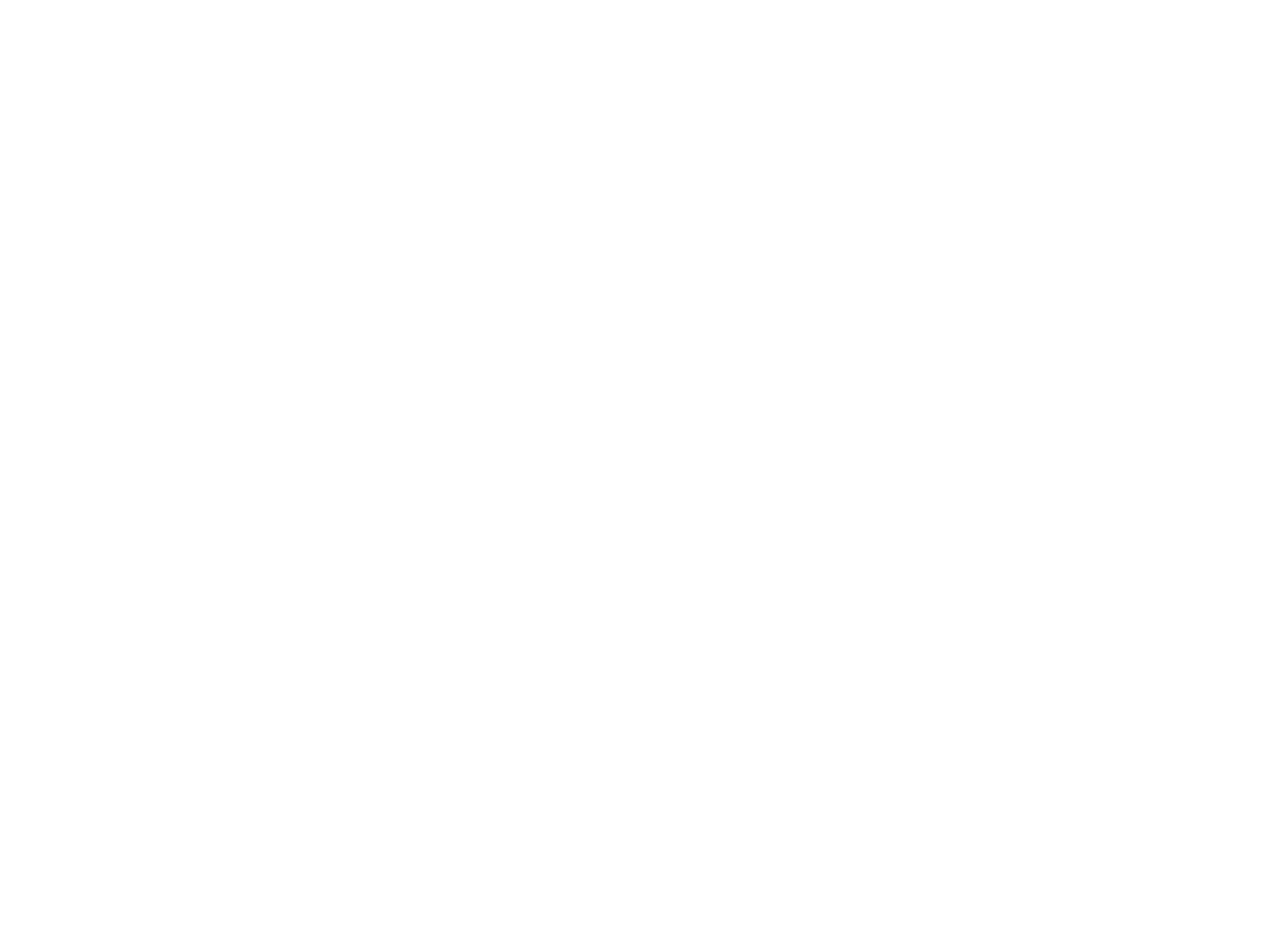
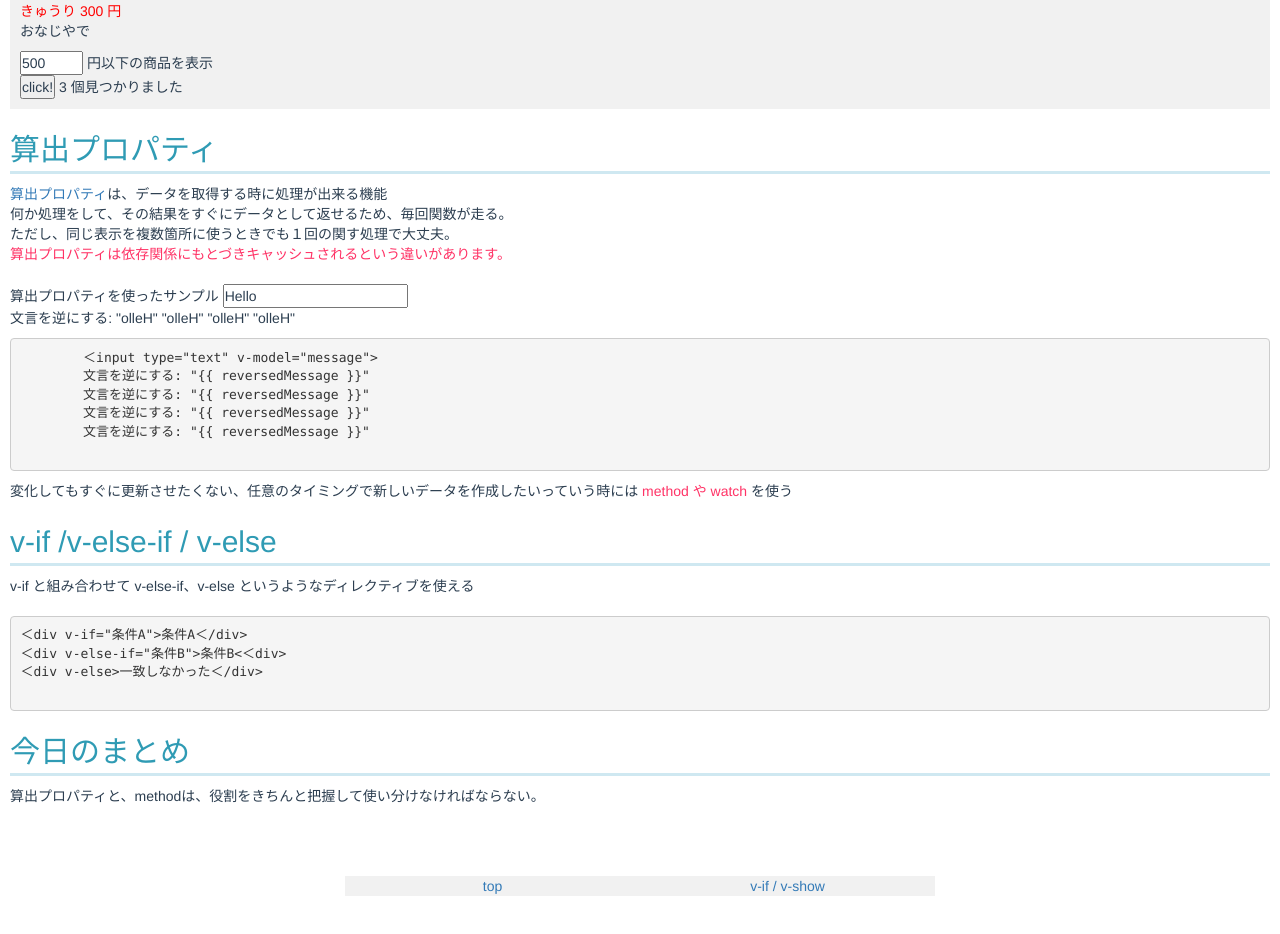
Before and after one commit to masashi49/vue-js, a Vue app in the folder my-project/: page /#/vuesan in a window 1280 px wide. Shown: the part 428-1362 px from the top of the page. Before the commit the page ends 800 px from the top, so only its background shows below. Built offline with nearby package versions, Linux system fonts and the light colour scheme.

Commit message:
no message

```diff
--- a/my-project/index.html
+++ b/my-project/index.html
@@ -3,6 +3,8 @@
   <head>
     <meta charset="utf-8">
     <title>my-project</title>
+    <link rel="stylesheet" href="https://maxcdn.bootstrapcdn.com/bootstrap/3.3.7/css/bootstrap.min.css">
+
   </head>
   <body>
     <div id="app"></div>
--- a/my-project/src/App.vue
+++ b/my-project/src/App.vue
@@ -2,6 +2,17 @@
   <div id="app">
 
     <router-view></router-view>
+
+    <div class="link-benkyo">
+      <ul class="table-list">
+        <li>
+          <a href="/">top</a>
+        </li>
+        <li>
+          <a href="http://localhost:8080/#/vuesan">v-if / v-show</a>
+        </li>
+      </ul>
+    </div>
   </div>
 </template>
 
@@ -24,8 +35,11 @@ export default {
     padding:0;
     box-sizing: border-box;
   }
+  li{
+    list-style: none;
+  }
   .header{
-    background: #ccc;
+    background: #cccc;
     padding:10px;
   }
   .dec{
@@ -43,4 +57,25 @@ export default {
     background: #f1f1f1;
     padding:10px;
   }
+  .note{
+    color: #ff3366;
+  }
+
+
+  .link-benkyo{
+    width:50%;
+    margin:0 auto;
+    padding:20px;
+  }
+  .table-list{
+    table-layout: fixed;
+    display: table;
+    width:100%;
+    margin:30px 0;
+    background: #f1f1f1;
+  }
+  .table-list li{
+    display: table-cell;
+    text-align: center;
+  }
 </style>
--- a/my-project/src/components/Hello.vue
+++ b/my-project/src/components/Hello.vue
@@ -1,80 +1,17 @@
 <template>
   <div>
-    <div class="header"><h1>{{ msg }}</h1>
-      <p>v-if / v-show / 算出プロパティを使って条件によって要素や属性などの内容を切り替えます。</p>
-    </div>
-
-    <div class="page-data">
-      <h2 class="page-title">v-show と v-if</h2>
-      <p class="dec">v-show は display:none を付けて表示上でのみ見えなくしているのに対して v-if は DOM レベルで削除します</p>
-    </div>
-
-    <div class="content">
-      <ul>
-        <!-- val.price が入力された price よりも小さければ表示 -->
-        <li v-for="val in list" v-show="val.price <= price">
-          <span :class="{active: val.price < price}">{{ val.name }} {{ val.price }} 円</span>
-        </li>
-
-        <li v-if="this.price < inputprice">val.price <<<<< price</li>
-        <li v-else-if="this.price > inputprice">val.price >>>> price</li>
-        <li v-else-if="this.price == inputprice">おなじやで</li>
-
-
-      </ul>
-      <input v-model="inputprice" size="5"> 円以下の商品を表示
-
-      <br>
-      <button @click="price = inputprice">click!</button>
-      {{ matchList.length }} 個見つかりました
-    </div>
+    {{ msg }}<br>
+    Vue.jsについて学んでいきます。
   </div>
 </template>
 
 <script>
   export default {
-    name: 'hello',
+    name: 'hellow',
     data () {
       return {
-        msg: `Vue.js で条件分岐 and 算出プロパティ`,
-        price: 500,
-        inputprice: 500,
-        list: [{
-          'name': 'とまと',
-          'price': 100
-        }, {
-          'name': 'れたす',
-          'price': 200
-        }, {
-          'name': 'きゅうり',
-          'price': 300
-        }],
-
-      }
-    },
-    methods:{
-      test1:function () {
-        this.price = this.inputprice
-      }
-    },
-    computed: {
-      matchList: function() {
-        console.log('matchList'); // テストなので実行した時にログを残してみる
-        var self = this;
-        // フィルターを使って price より小さいものだけの配列を作って返す
-        return this.list.filter(function(val) {
-          if (val.price <= self.price) {
-            return true;
-          }
-        });
+        msg: `Hello vue js`,
       }
     }
   }
 </script>
-
-
-<style >
-  .active{
-    color: #ff0000;
-  }
-</style>
--- /dev/null
+++ b/my-project/src/components/vue-san.vue
@@ -0,0 +1,151 @@
+<template>
+  <div>
+    <div class="header"><h1>{{ msg }}</h1>
+      <p>v-if / v-show / 算出プロパティを使って条件によって要素や属性などの内容を切り替えます。<br>
+        参考：<a href="http://chibinowa.net/note/vuejs/vue-3.html">vue-3.html</a>
+      </p>
+    </div>
+
+    <div class="page-data">
+      <h2 class="page-title">v-show と v-if</h2>
+      <p class="dec">v-show は display:none を付けて表示上でのみ見えなくしているのに対して v-if は DOM レベルで削除します</p>
+    </div>
+
+
+    <div class="page-data">
+      <h2 class="page-title">v-showの書き方</h2>
+      <p class="dec">
+      <pre v-pre>＜li v-for="val in list" <span class="note">v-show="条件式"</span>>条件を満たしたら表示されるもの＜/li></pre>
+      </p>
+    </div>
+
+
+    <div class="content">
+      <ul>
+        <!-- val.price が入力された price よりも小さければ表示 -->
+        <li v-for="val in list" v-show="val.price <= price">
+          <span :class="{active: val.price < price}">{{ val.name }} {{ val.price }} 円</span>
+        </li>
+
+        <li v-if="this.price < inputprice">val.price <<<<< price</li>
+        <li v-else-if="this.price > inputprice">val.price >>>> price</li>
+        <li v-else-if="this.price == inputprice">おなじやで</li>
+
+
+      </ul>
+      <input v-model="inputprice" size="5"> 円以下の商品を表示
+
+      <br>
+      <button @click="price = inputprice">click!</button>
+      {{ matchList.length }} 個見つかりました
+    </div>
+
+
+
+    <div class="page-data">
+      <h2 class="page-title">算出プロパティ</h2>
+      <p class="dec"><a href="https://jp.vuejs.org/v2/guide/computed.html">算出プロパティ</a>は、データを取得する時に処理が出来る機能 <br>
+      何か処理をして、その結果をすぐにデータとして返せるため、毎回関数が走る。<br>
+      ただし、同じ表示を複数箇所に使うときでも１回の関す処理で大丈夫。<br>
+      <span class="note">算出プロパティは依存関係にもとづきキャッシュされるという違いがあります。
+      </span></p>
+    </div>
+
+    <div>
+      算出プロパティを使ったサンプル
+      <input type="text" v-model="message">
+      <p>文言を逆にする: "{{ reversedMessage }}" "{{ reversedMessage }}" "{{ reversedMessage }}" "{{ reversedMessage }}"</p>
+      <pre v-pre="">
+        ＜input type="text" v-model="message">
+        文言を逆にする: "{{ reversedMessage }}"
+        文言を逆にする: "{{ reversedMessage }}"
+        文言を逆にする: "{{ reversedMessage }}"
+        文言を逆にする: "{{ reversedMessage }}"
+      </pre>
+    </div>
+
+    <div class="page-data">
+      <div class="dec">変化してもすぐに更新させたくない、任意のタイミングで新しいデータを作成したいっていう時には <span class="note">method や watch</span> を使う</div>
+    </div>
+
+
+    <div class="page-data">
+      <h2 class="page-title">v-if /v-else-if / v-else</h2>
+      <div class="dec">v-if と組み合わせて v-else-if、v-else というようなディレクティブを使える</div>
+    </div>
+
+    <pre v-pre>
+＜div v-if="条件A">条件A＜/div>
+＜div v-else-if="条件B">条件B<＜div>
+＜div v-else>一致しなかった＜/div>
+    </pre>
+
+
+
+
+    <div class="page-data">
+      <h2 class="page-title">今日のまとめ</h2>
+      <div class="dec">算出プロパティと、methodは、役割をきちんと把握して使い分けなければならない。</div>
+    </div>
+
+
+
+
+
+
+  </div>
+</template>
+
+<script>
+  export default {
+    name: 'vue-3',
+    data () {
+      return {
+        msg: `Vue.js で条件分岐 and 算出プロパティ`,
+        price: 500,
+        inputprice: 500,
+        list: [{
+          'name': 'とまと',
+          'price': 100
+        }, {
+          'name': 'れたす',
+          'price': 200
+        }, {
+          'name': 'きゅうり',
+          'price': 300
+        }],
+        message: 'Hello'
+      }
+    },
+    methods:{
+      test1:function () {
+        this.price = this.inputprice
+      }
+    },
+    computed: {
+      reversedMessage: function () {
+        console.log('reversedMessage'); // テストなので実行した時にログを残してみる
+        // `this` は vm インスタンスを指します
+        return this.message.split('').reverse().join('')
+      },
+
+      matchList: function() {
+        console.log('matchList'); // テストなので実行した時にログを残してみる
+        var self = this;
+        // フィルターを使って price より小さいものだけの配列を作って返す
+        return this.list.filter(function(val) {
+          if (val.price <= self.price) {
+            return true;
+          }
+        });
+      }
+    }
+  }
+</script>
+
+
+<style >
+  .active{
+    color: #ff0000;
+  }
+</style>
--- a/my-project/src/router/index.js
+++ b/my-project/src/router/index.js
@@ -1,6 +1,7 @@
 import Vue from 'vue'
 import Router from 'vue-router'
-import Hello from '@/components/Hello'
+import Hello from '@/components/hello'
+import vuesan from '@/components/vue-san'
 
 Vue.use(Router)
 
@@ -10,6 +11,11 @@ export default new Router({
       path: '/',
       name: 'Hello',
       component: Hello
+    },
+    {
+      path: '/vuesan',
+      name: 'vuesan',
+      component: vuesan
     }
   ]
 })
```
